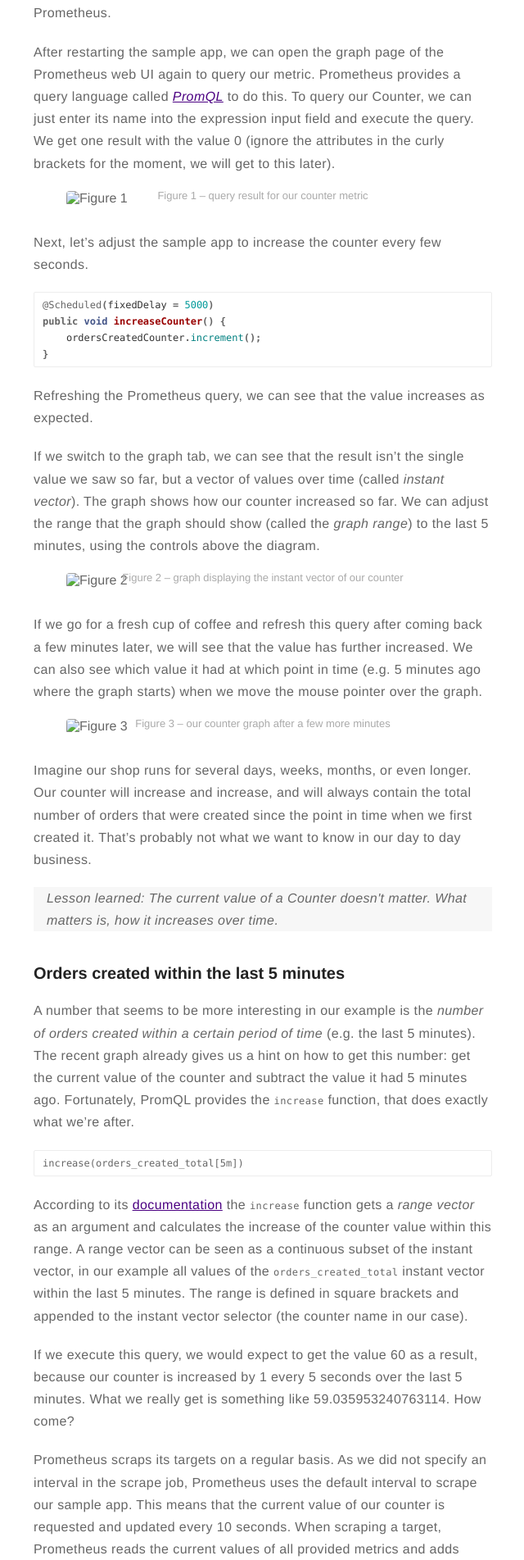
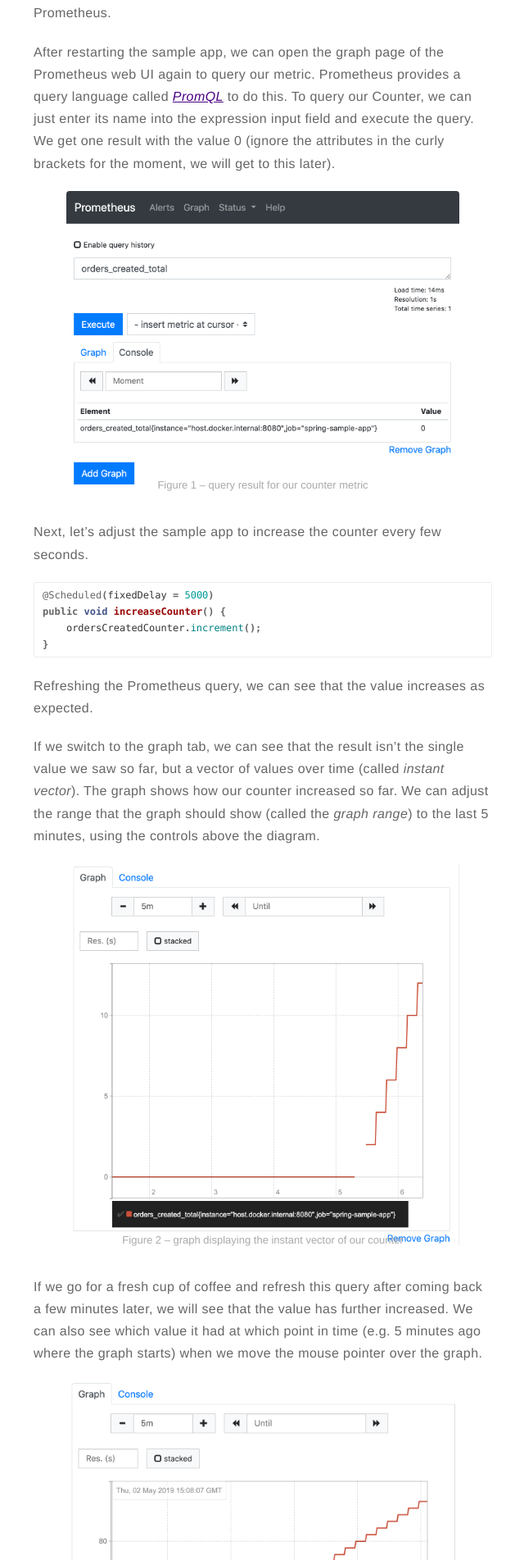
Before and after one commit to torstenmandry/torstenmandry.github.io, a Jekyll site: the page built from _posts/2019-05-20-Prometheus-Counters.md, in a window 1280 px wide. Shown: the part 2842-4745 px from the top of the page at 82% size, without its empty margins (319-959 px from the left). Built offline with Jekyll 4.4.1, drawn with Linux system fonts in a browser that asks for light colours.

Commit message:
add images

````diff
--- a/_posts/2019-05-20-Prometheus-Counters.md
+++ b/_posts/2019-05-20-Prometheus-Counters.md
@@ -97,7 +97,7 @@
 After restarting the sample app, we can open the graph page of the Prometheus web UI again to query our metric. Prometheus provides a query language called [*PromQL*][prometheus-promql] to do this. To query our Counter, we can just enter its name into the expression input field and execute the query. We get one result with the value 0 (ignore the attributes in the curly brackets for the moment, we will get to this later).
 
 <figure id="fig1">
-    <img src="fig1.png" alt="Figure 1" style="width: 600px;">
+    <img src="../assets/images/prometheus-counters/fig1.png" alt="Figure 1" style="width: 600px;">
     <figcaption>Figure 1 – query result for our counter metric</figcaption>
 </figure>
 
@@ -115,7 +115,7 @@
 If we switch to the graph tab, we can see that the result isn't the single value we saw so far, but a vector of values over time (called *instant vector*). The graph shows how our counter increased so far. We can adjust the range that the graph should show (called the *graph range*) to the last 5 minutes, using the controls above the diagram.
 
 <figure id="fig2">
-    <img src="fig2.png" alt="Figure 2" style="width: 600px;">
+    <img src="../assets/images/prometheus-counters/fig2.png" alt="Figure 2" style="width: 600px;">
     <figcaption>Figure 2 – graph displaying the instant vector of our counter</figcaption>
 </figure>
 
@@ -123,7 +123,7 @@
 If we go for a fresh cup of coffee and refresh this query after coming back a few minutes later, we will see that the value has further increased. We can also see which value it had at which point in time (e.g. 5 minutes ago where the graph starts) when we move the mouse pointer over the graph.
 
 <figure id="fig3">
-    <img src="fig3.png" alt="Figure 3" style="width: 600px;">
+    <img src="../assets/images/prometheus-counters/fig3.png" alt="Figure 3" style="width: 600px;">
     <figcaption>Figure 3 – our counter graph after a few more minutes</figcaption>
 </figure>
 
@@ -192,14 +192,14 @@
 If we look at that orders/minute graph it looks like this:
 
 <figure id="fig4">
-    <img src="fig4.png" alt="Figure 4" style="width: 600px;">
+    <img src="../assets/images/prometheus-counters/fig4.png" alt="Figure 4" style="width: 600px;">
     <figcaption>Figure 4 – graph displaying the created orders per minute within the last 5 minutes</figcaption>
 </figure>
 
 It looks a little strange at first glance, because the values seem to jump up and down. But if we look at the labels on the Y axis, we see that this is because Prometheus shortens the scale so that the whole graph is visible as detailed as possible. In our case it means that it only shows the area around the 12 orders/minute, because all values are within this area. If we increase the graph range to one hour, Prometheus zooms out to show how the rate increased from 0 (before we started increasing the counter) to 12. The resulting graph matches our expectations.
 
 <figure id="fig5">
-    <img src="fig5.png" alt="Figure 5" style="width: 600px;">
+    <img src="../assets/images/prometheus-counters/fig5.png" alt="Figure 5" style="width: 600px;">
     <figcaption>Figure 5 – graph displaying the created orders per minute within the last hour</figcaption>
 </figure>
 
@@ -209,11 +209,11 @@
 In our very simple example with its constant rate, this range does not make any difference. To see the effect it has, let's take a look at a real world example. The following two diagrams show exactly the same orders/minute metric. The only difference is the range that was used to calculate the average values. The first graph shows the `rate(orders_created_total[5m])` values, the second one the `rate(orders_created_total[1h])` values.
 
 <figure id="fig6a">
-    <img src="fig6a.png" alt="Figure 6a" style="width: 600px;">
+    <img src="../assets/images/prometheus-counters/fig6a.png" alt="Figure 6a" style="width: 600px;">
     <figcaption>Figure 6a – average orders per minute calculated based on 5m range</figcaption>
 </figure>
 <figure id="fig6b">
-    <img src="fig6b.png" alt="Figure 6b" style="width: 600px;">
+    <img src="../assets/images/prometheus-counters/fig6b.png" alt="Figure 6b" style="width: 600px;">
     <figcaption>Figure 6a – average orders per minute calculated based on 1h range</figcaption>
 </figure>
 
@@ -280,14 +280,14 @@
 If we query our `orders_created_total` metric after restarting our sample app, we no longer see only one result but many. Within the curly brackets we ignored so far, we can see the keys and values of our three labels (the other two labels `job` and `instance` are automatically added by Prometheus when scraping the values from the several targets).
 
 <figure id="fig7">
-    <img src="fig7.png" alt="Figure 7" style="width: 600px;">
+    <img src="../assets/images/prometheus-counters/fig7.png" alt="Figure 7" style="width: 600px;">
     <figcaption>Figure 7 – query result for our labeled counter</figcaption>
 </figure>
 
 The reason why we see those multiple results is that for every metric (e.g. Counter) Prometheus creates a separate value vector (called *time series*) for every combination of label values. So, instead of simply getting an *instant vector* containing the values, what we really get when we query our simple metric is an *instant vector* containing one or many *time series* – each containing a vector of values for that particular counter and label values at the different instants. We can see the different time series more clearly when we switch to the graph again.
 
 <figure id="fig8">
-    <img src="fig8.png" alt="Figure 8" style="width: 600px;">
+    <img src="../assets/images/prometheus-counters/fig8.png" alt="Figure 8" style="width: 600px;">
     <figcaption>Figure 8 – graph showing the different time series of our labeled counter</figcaption>
 </figure>
 
@@ -298,7 +298,7 @@
 If we execute our query to get the number of orders created within the last 5 minutes, we also receive separate results for the separate time series.
 
 <figure id="fig9">
-    <img src="fig9.png" alt="Figure 9" style="width: 600px;">
+    <img src="../assets/images/prometheus-counters/fig9.png" alt="Figure 9" style="width: 600px;">
     <figcaption>Figure 9 – increase query results for our labeled counter</figcaption>
 </figure>
 
@@ -323,7 +323,7 @@
 ```
 
 <figure id="fig10">
-    <img src="fig10.png" alt="Figure 10" style="width: 600px;">
+    <img src="../assets/images/prometheus-counters/fig10.png" alt="Figure 10" style="width: 600px;">
     <figcaption>Figure 10 – increase query result summed by country</figcaption>
 </figure>
 
@@ -333,7 +333,7 @@
 The other query we defined before, the average number of orders created per minute, can be used for multiple time series without needing any modification. As we would usually display it as a graph, it will just show the multiple time series out of the box.
 
 <figure id="fig11">
-    <img src="fig11.png" alt="Figure 11" style="width: 600px;">
+    <img src="../assets/images/prometheus-counters/fig11.png" alt="Figure 11" style="width: 600px;">
     <figcaption>Figure 11 – graph displaying the created orders per minute for multiple time series</figcaption>
 </figure>
 
@@ -370,7 +370,7 @@
 When we query this metric, we see the memory usage of our sample app over the time (differentiated by `area` and `id`).
 
 <figure id="fig12">
-    <img src="fig12.png" alt="Figure 12" style="width: 600px;">
+    <img src="../assets/images/prometheus-counters/fig12.png" alt="Figure 12" style="width: 600px;">
     <figcaption>Figure 12 – graph displaying the jvm_memory_used_bytes gauge</figcaption>
 </figure>
 
````
Also changed, not shown: assets/images/prometheus-counters/fig1.png (added), assets/images/prometheus-counters/fig10.png (added), assets/images/prometheus-counters/fig11.png (added), assets/images/prometheus-counters/fig12.png (added), assets/images/prometheus-counters/fig2.png (added), assets/images/prometheus-counters/fig3.png (added), assets/images/prometheus-counters/fig4.png (added), assets/images/prometheus-counters/fig5.png (added), assets/images/prometheus-counters/fig6a.png (added), assets/images/prometheus-counters/fig6b.png (added), assets/images/prometheus-counters/fig7.png (added), assets/images/prometheus-counters/fig8.png (added), assets/images/prometheus-counters/fig9.png (added).
